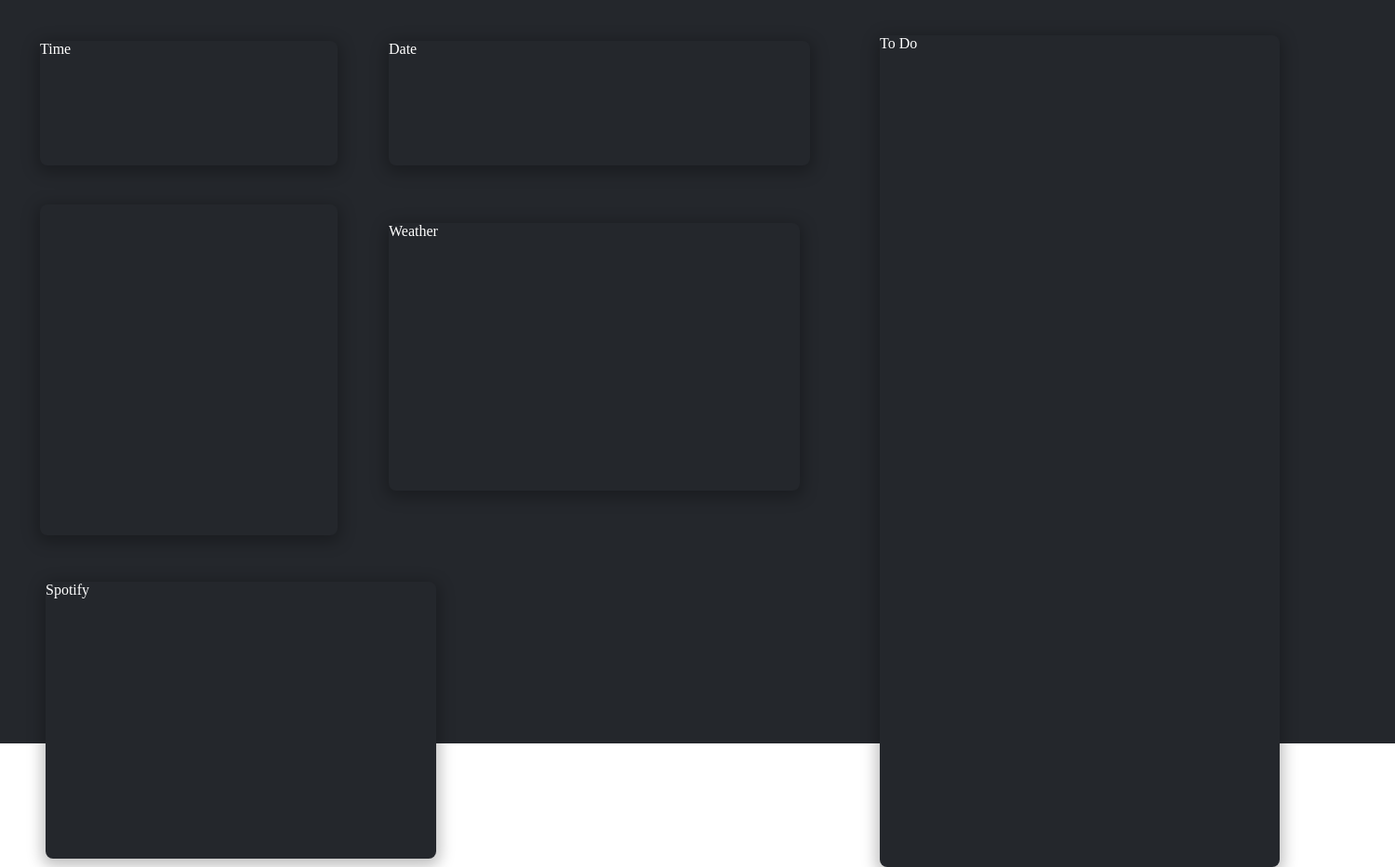
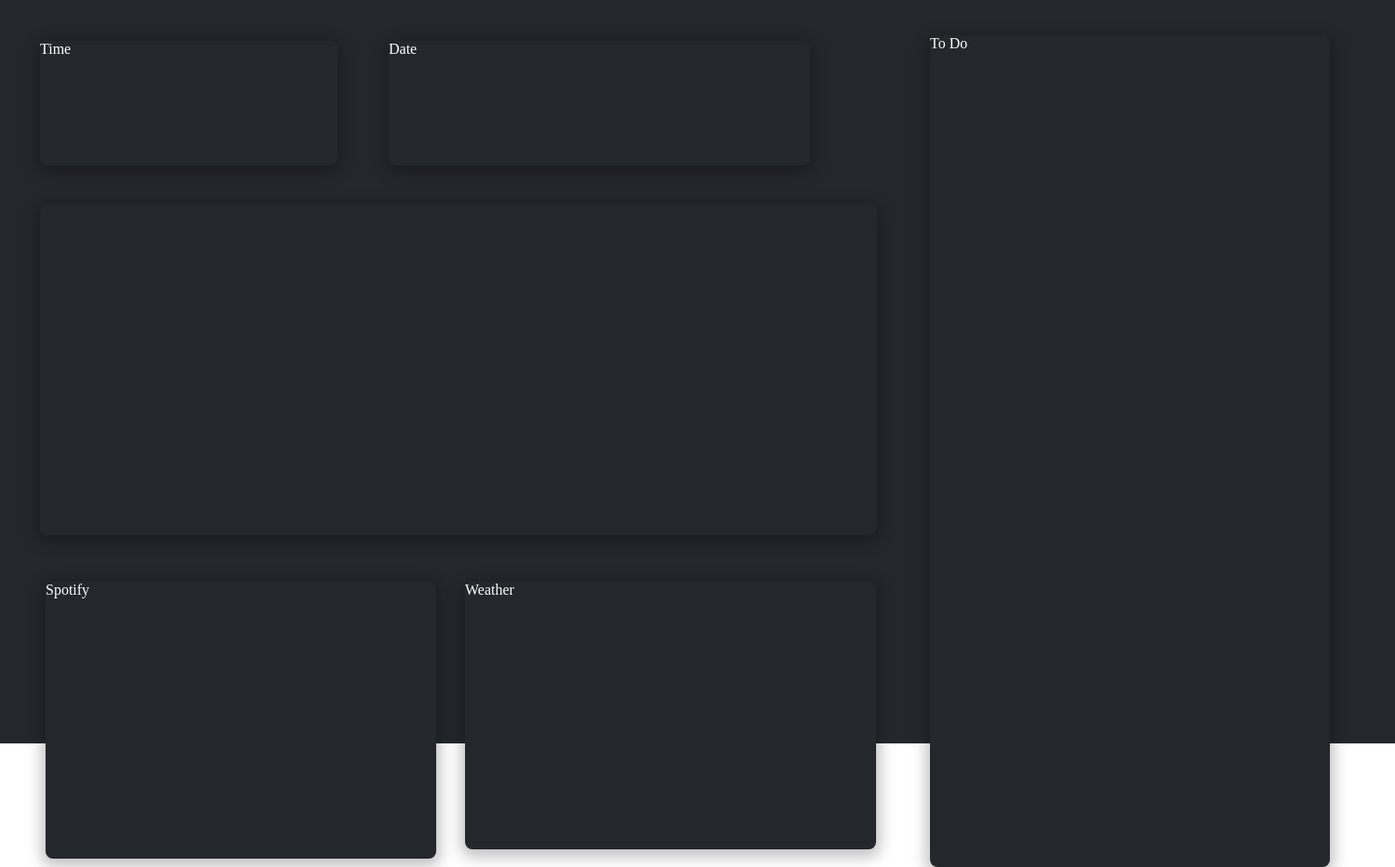
Before and after one commit to backoop/ElectronDashboard, an Electron app: page index.html in a window 1500 px wide. Shown: the whole page at 93% size. Drawn offline with Linux system fonts and the light colour scheme.

Commit message:
calendar logic
calendar logic

```diff
--- a/index.html
+++ b/index.html
@@ -1,13 +1,10 @@
-<!--index.html-->
-
 <!DOCTYPE html>
 <html>
 <head>
   <meta charset="UTF-8" />
-    <!-- https://developer.mozilla.org/en-US/docs/Web/HTTP/CSP -->
   <meta
           http-equiv="Content-Security-Policy"
-      content="default-src 'self'; script-src 'self'"
+          content="default-src 'self'; script-src 'self';"
   />
   <link rel="stylesheet" href="style.css" />
   <title>Electron Dashboard</title>
@@ -19,10 +16,13 @@
   <div class="card date-container">Date</div>
   <div class="card toDo-container">To Do</div>
 
-      <div class="card calendar-container"><iframe src="https://calendar.google.com/calendar/embed?height=600&wkst=1&bgcolor=%23ffffff&ctz=Europe%2FZurich&src=bmljb21lbnppaUBnbWFpbC5jb20&src=ZmE2Yjg4YjhlZTEwMDBiYWUxNWE5NzVkZjE1NTAyZTA3N2Y4N2VhMTNlZTcxMzg5OTMxODdmMjZkY2JhNzRlN0Bncm91cC5jYWxlbmRhci5nb29nbGUuY29t&src=bjA4aHRkZjRqOXZlbm5wZ25nMnRqN3U4cDRAZ3JvdXAuY2FsZW5kYXIuZ29vZ2xlLmNvbQ&src=dDJxcDhiZGg3YmppbmszODVhZzIzMWlrcWFoM2xvcDNAaW1wb3J0LmNhbGVuZGFyLmdvb2dsZS5jb20&color=%23039BE5&color=%23F6BF26&color=%23F09300&color=%23D50000" style="border:solid 1px #777" width="800" height="600" frameborder="0" scrolling="no"></iframe></div>
+
+  <div class="card calendar-container">
+    <webview id="calendar" src="https://calendar.google.com/calendar/embed?src=fa6b88b8ee1000bae15a975df15502e077f87ea13ee7138993187f26dcba74e7%40group.calendar.google.com&ctz=Europe%2FZurich" height="356"></webview>
+  </div>
   <div class="card weather-container">Weather</div>
   <div class="card spotify-container">Spotify</div>
 </div>
-    <script src="./renderer.js"></script>
 </body>
+
 </html>
--- a/style.css
+++ b/style.css
@@ -39,12 +39,12 @@
 .toDo-container {
   width: 430px;
   height: 895px;
-  left: 946px;
+  left: 1000px;
   top: 38px;
 }
 
 .calendar-container {
-  width: 320px;
+  width: 900px;
   height: 356px;
   left: 43px;
   top: 220px;
@@ -52,8 +52,8 @@
 .weather-container {
   width: 442px;
   height: 288px;
-  left: 418px;
-  top: 240px;
+  left: 500px;
+  top: 626px;
 }
 .spotify-container {
   width: 420.33px;
```
Also changed, not shown: main.js (+2 -17 lines). Lines whose indentation alone changed are shown as unchanged.
